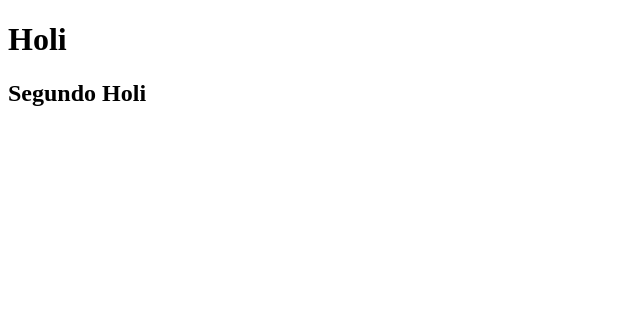
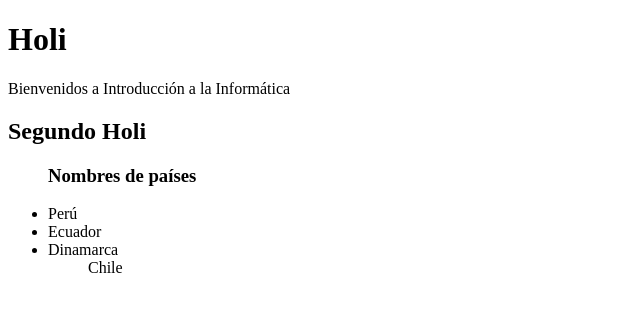
Before and after one commit to MDCIrony/DH-Cam3-git-room2, a plain HTML site: page index.html in a window 1280 px wide. Shown: the whole page, without its empty margins (0-640 px from the left). Drawn offline with Linux system fonts and the light colour scheme.

Commit message:
Added final changes to index

```diff
--- a/index.html
+++ b/index.html
@@ -1,12 +1,22 @@
 <!DOCTYPE html>
 <html lang="en">
-<head>
-    <meta charset="UTF-8">
-    <meta name="viewport" content="width=device-width, initial-scale=1.0">
+  <head>
+    <meta charset="UTF-8" />
+    <meta name="viewport" content="width=device-width, initial-scale=1.0" />
     <title>Document</title>
-</head>
-<body>
+  </head>
+  <body>
     <h1>Holi</h1>
+    <p>Bienvenidos a Introducción a la Informática</p>
     <h2>Segundo Holi</h2>
-</body>
+    <ul>
+      <h3>Nombres de países</h3>
+      <li>Perú</li>
+      <li>Ecuador</li>
+      <li>Dinamarca</li>
+      <ul>
+        Chile
+      </ul>
+    </ul>
+  </body>
 </html>
```
